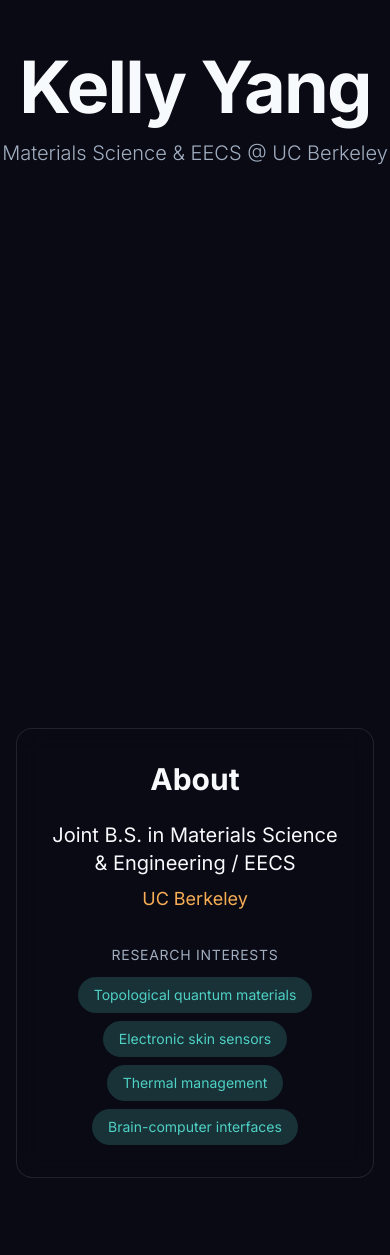
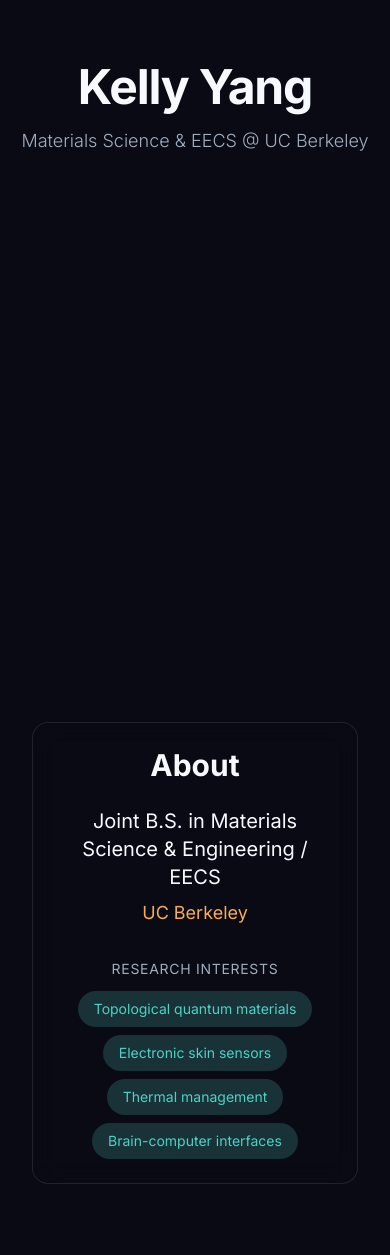
Before and after one commit to kellyang135/kellyangweb, a Next.js app: page / in a window 390 px wide. Shown: the part 313-1568 px from the top of the page. Built offline with nearby package versions, Linux system fonts and the light colour scheme.

Commit message:
style: add SEO metadata and improve mobile responsiveness

```diff
--- a/app/globals.css
+++ b/app/globals.css
@@ -57,3 +57,11 @@ html::-webkit-scrollbar {
   border: 1px solid rgba(255, 255, 255, 0.1);
   border-radius: 16px;
 }
+
+/* Mobile adjustments */
+@media (max-width: 640px) {
+  .glass-panel {
+    margin: 1rem;
+    padding: 1.5rem;
+  }
+}
--- a/app/layout.tsx
+++ b/app/layout.tsx
@@ -3,8 +3,24 @@ import { ScrollProvider } from "@/contexts/ScrollContext";
 import "./globals.css";
 
 export const metadata: Metadata = {
-  title: "Kelly Yang | Materials Science & EECS",
-  description: "Portfolio of Kelly Yang - UC Berkeley MSE/EECS student",
+  title: "Kelly Yang | Materials Science & EECS @ UC Berkeley",
+  description:
+    "Portfolio of Kelly Yang - UC Berkeley student researching topological quantum materials, electronic skin sensors, and brain-computer interfaces.",
+  keywords: [
+    "Kelly Yang",
+    "UC Berkeley",
+    "Materials Science",
+    "EECS",
+    "Quantum Materials",
+    "Electronic Skin",
+    "Portfolio",
+  ],
+  authors: [{ name: "Kelly Yang" }],
+  openGraph: {
+    title: "Kelly Yang | Materials Science & EECS",
+    description: "UC Berkeley student researching quantum materials and electronic skin sensors.",
+    type: "website",
+  },
 };
 
 export default function RootLayout({
--- a/components/sections/HeroSection.tsx
+++ b/components/sections/HeroSection.tsx
@@ -1,11 +1,11 @@
 export default function HeroSection() {
   return (
-    <section className="relative z-10 min-h-screen flex items-center justify-center">
+    <section className="relative z-10 min-h-screen flex items-center justify-center px-4">
       <div className="text-center">
-        <h1 className="text-7xl font-bold text-crystal-text mb-4 tracking-tight">
+        <h1 className="text-5xl sm:text-6xl md:text-7xl font-bold text-crystal-text mb-4 tracking-tight">
           Kelly Yang
         </h1>
-        <p className="text-xl text-crystal-muted font-light">
+        <p className="text-lg sm:text-xl text-crystal-muted font-light">
           Materials Science & EECS @ UC Berkeley
         </p>
       </div>
```
